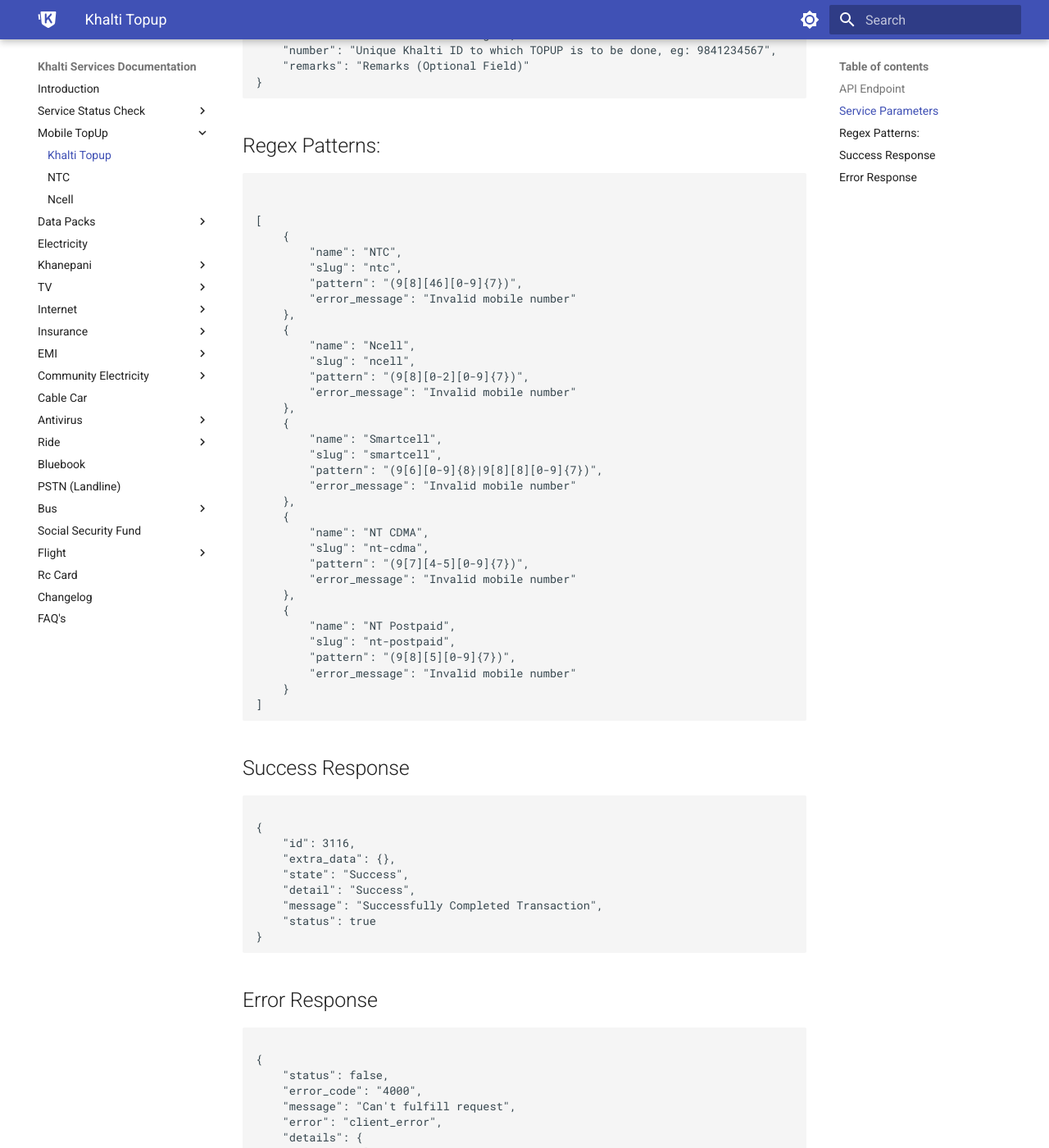
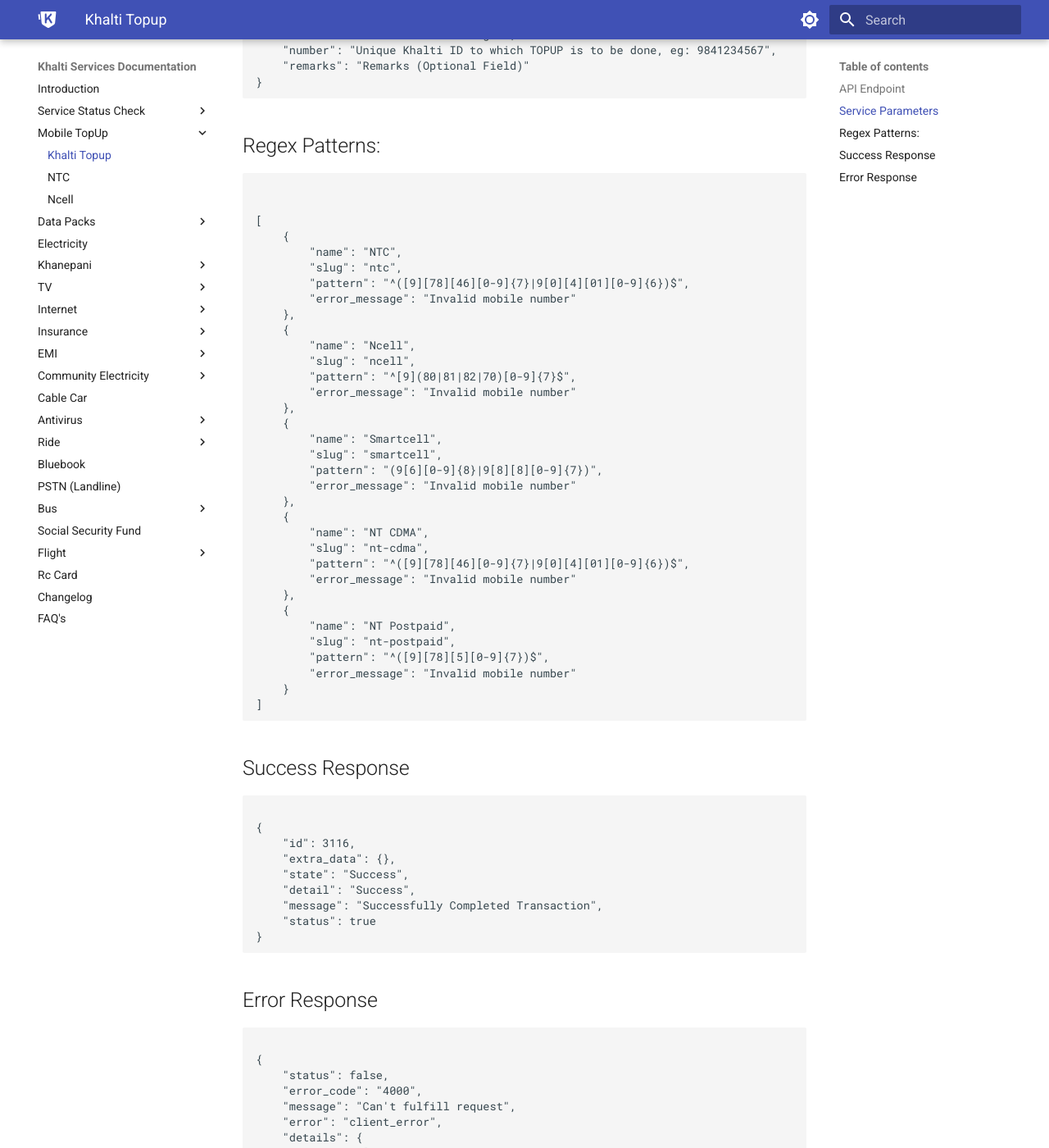
Before and after one commit to om-ghimire/serviceapi.docs.khalti.com, an MkDocs documentation site: the page built from content/Khaltitopup/khaltitopup.md, in a window 1280 px wide and 1400 px high, scrolled down 773 px. Shown: the whole window at 82% size. Built offline with MkDocs 1.6.1 and Material for MkDocs 9.7.7, drawn with Linux system fonts in a browser that asks for light colours.

```diff
--- a/content/Khaltitopup/khaltitopup.md
+++ b/content/Khaltitopup/khaltitopup.md
@@ -33,13 +33,13 @@
     {
         "name": "NTC",
         "slug": "ntc",
-        "pattern": "(9[8][46][0-9]{7})",
+        "pattern": "^([9][78][46][0-9]{7}|9[0][4][01][0-9]{6})$",
         "error_message": "Invalid mobile number"
     },
     {
         "name": "Ncell",
         "slug": "ncell",
-        "pattern": "(9[8][0-2][0-9]{7})",
+        "pattern": "^[9](80|81|82|70)[0-9]{7}$",
         "error_message": "Invalid mobile number"
     },
     {
@@ -51,13 +51,13 @@
     {
         "name": "NT CDMA",
         "slug": "nt-cdma",
-        "pattern": "(9[7][4-5][0-9]{7})",
+        "pattern": "^([9][78][46][0-9]{7}|9[0][4][01][0-9]{6})$",
         "error_message": "Invalid mobile number"
     },
     {
         "name": "NT Postpaid",
         "slug": "nt-postpaid",
-        "pattern": "(9[8][5][0-9]{7})",
+        "pattern": "^([9][78][5][0-9]{7})$",
         "error_message": "Invalid mobile number"
     }
 ]
--- a/docs/Servicescodes/changelog/index.html
+++ b/docs/Servicescodes/changelog/index.html
@@ -3394,6 +3394,10 @@
   <h1>Changelog</h1>
 
 <h2 id="change-log"><strong>Change Log</strong><a class="headerlink" href="#change-log" title="Permanent link">&para;</a></h2>
+<p><strong>Version 7.8, June 11th 2025</strong></p>
+<ul>
+<li>Update Regex For Topup. Please refer to <a href="../../Khaltitopup/khaltitopup/">MobileTopup</a></li>
+</ul>
 <p><strong>Version 7.7, June 9th 2025</strong></p>
 <ul>
 <li>New Document For Flight. Please refer to <a href="../../flight/sector/">Flight </a></li>
```
Also changed, not shown: content/Servicescodes/changelog.md (+4 -0 lines), content/index.md (+2 -2 lines), docs/Khaltitopup/khaltitopup/index.html (+4 -4 lines), docs/index.html (+10 -10 lines), docs/search/search_index.json, 1 other file.
